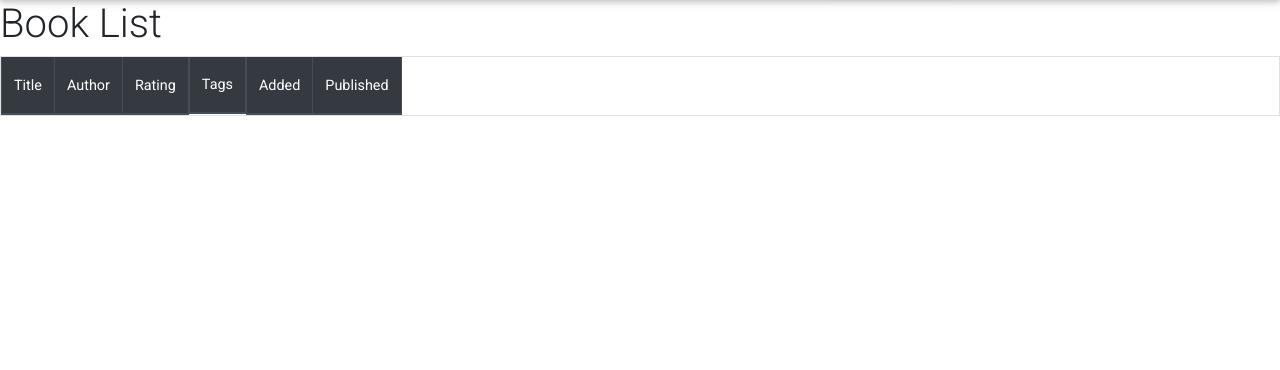
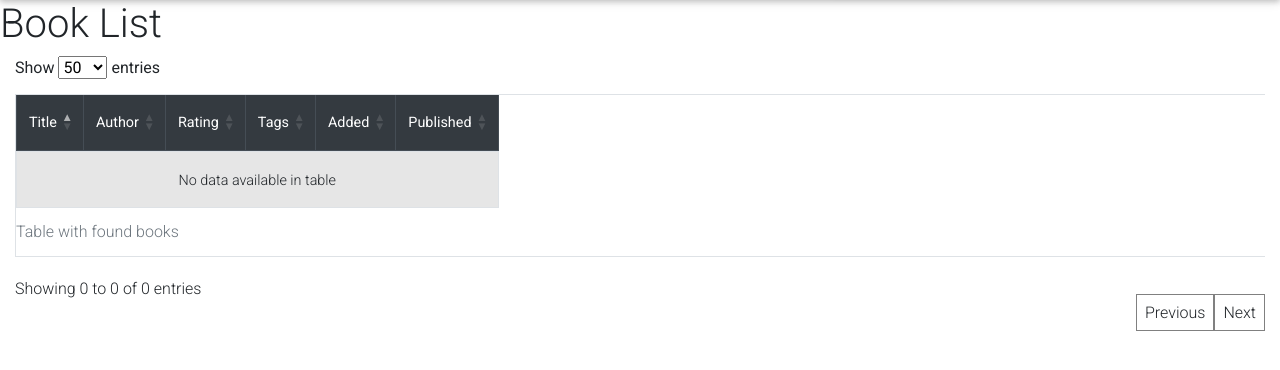
Before and after one commit to TinyAtoms/CalibreWAN, a Django app: template templates/library/book_list.html in a window 1280 px wide. Shown: the part 62-432 px from the top of the page. Run offline with Django 3.2, Linux system fonts and the light colour scheme; the template is opened without the code that fills it, so the values that code supplies are empty; parts of the project's set-up code (start-up, migrations or seed data) failed here and were passed over; some libraries are stand-ins or nearby versions.

Commit message:
added csp headers, worked on accesibility

```diff
--- a/requirements.txt
+++ b/requirements.txt
@@ -1,7 +1,9 @@
+wheel
 django-environ>=0.4.5 # seperating secrets
 Django==3.2.11 # the man himself
 django-allauth>=0.44 # oAuth
 django-autocomplete-light # autocomplete
+django-csp==3.7
 
 # development
 django-debug-toolbar>=3.2
--- /dev/null
+++ b/static/css/style.css
@@ -0,0 +1,55 @@
+p.count {
+    color: #FFFFFF;
+    background-color: #515151;
+    border: 1px #303030;
+    border-radius: 0.5rem;
+    padding: .2rem .25rem;
+    margin: 0.1rem 0.1rem .1rem;
+
+}
+
+
+
+/* stefan, this is my tag style */
+.tags a {
+    color: #000000;
+    background-color: #43A047;
+    font-size: 1em;
+    white-space: nowrap;
+    border-radius: 2rem;
+    padding:  .25rem .85rem .25rem;
+    line-height: 2;
+    margin: .2rem;
+    text-decoration: none;
+}
+
+.authors a {
+    color: #000000;
+    background-color: #43A047;
+    font-size: .75;
+    white-space: nowrap;
+    border-radius: 2rem;
+    padding: .25rem .85rem .25rem;
+    line-height: 2;
+    margin: 0.2rem;
+    text-decoration: none;
+}
+
+.tags {
+    display: flex;
+    flex-flow: row wrap;
+
+}
+
+.authors {
+    display: flex;
+    flex-flow: row wrap;
+
+}
+
+.paginate_button {
+    color: gray;
+    border: gray 1px solid;
+    padding: 0.5em;
+
+}
--- a/templates/base.html
+++ b/templates/base.html
@@ -1,18 +1,10 @@
+{% load static %}
 <!DOCTYPE html>
 <html lang="en">
-
 <head>
     {% block title %}<title>Local Library</title>{% endblock %}
     <meta charset="utf-8">
     <meta name="viewport" content="width=device-width, initial-scale=1, shrink-to-fit=no">
-
-
-    <!-- <link rel="stylesheet" type="text/css" href="/static/admin/css/forms.css">
-    <link rel="stylesheet" href="https://cdn.jsdelivr.net/npm/bootstrap@5.1.3/dist/css/bootstrap.min.css"
-        integrity="sha384-1BmE4kWBq78iYhFldvKuhfTAU6auU8tT94WrHftjDbrCEXSU1oBoqyl2QvZ6jIW3" crossorigin="anonymous">
-    <script src="https://cdn.jsdelivr.net/npm/bootstrap@5.1.3/dist/js/bootstrap.min.js"
-        integrity="sha384-QJHtvGhmr9XOIpI6YVutG+2QOK9T+ZnN4kzFN1RtK3zEFEIsxhlmWl5/YESvpZ13" crossorigin="anonymous">
-        </script> -->
 
 <!-- Font Awesome -->
 <link rel="stylesheet" href="https://use.fontawesome.com/releases/v5.8.2/css/all.css">
@@ -23,80 +15,18 @@
 <!-- Material Design Bootstrap -->
 <link href="https://cdnjs.cloudflare.com/ajax/libs/mdbootstrap/4.19.1/css/mdb.min.css" rel="stylesheet">
 
-    <style>
-        p.count {
-            color: #FFFFFF;
-            background-color: #515151;
-            border: 1px #303030;
-            border-radius: 0.5rem;
-            padding: .2rem .25rem;
-            margin: 0.1rem 0.1rem .1rem;
-
-        }
-
-
-
-        /* stefan, this is my tag style */
-        .tags a {
-            color: #000000;
-            background-color: #43A047;
-            font-size: 1em;
-            white-space: nowrap;
-            border-radius: 2rem;
-            padding:  .25rem .85rem .25rem;
-            line-height: 2;
-            margin: .2rem;
-            text-decoration: none;
-        }
-
-        .authors a {
-            color: #000000;
-            background-color: #43A047;
-            font-size: .75;
-            white-space: nowrap;
-            border-radius: 2rem;
-            padding: .25rem .85rem .25rem;
-            line-height: 2;
-            margin: 0.2rem;
-            text-decoration: none;
-        }
-
-        .tags {
-            display: flex;
-            flex-flow: row wrap;
-
-        }
-
-        .authors {
-            display: flex;
-            flex-flow: row wrap;
-
-        }
-
-        .paginate_button {
-            color: gray;
-            border: gray 1px solid;
-            padding: 0.5em;
-
-        }
-    </style>
+<link rel="stylesheet" href="{% static 'css/style.css' %}">
+<script type="text/javascript" src="https://cdnjs.cloudflare.com/ajax/libs/jquery/3.5.1/jquery.min.js"></script>
+<!-- Bootstrap tooltips -->
+<script type="text/javascript" src="https://cdnjs.cloudflare.com/ajax/libs/popper.js/1.14.4/umd/popper.min.js"></script>
+<!-- Bootstrap core JavaScript -->
+<script type="text/javascript" src="https://cdnjs.cloudflare.com/ajax/libs/twitter-bootstrap/4.5.0/js/bootstrap.min.js"></script>
 
 </head>
 
 <body class="bg-grey">
     {% load account %}
     {% load static %}
-
-
-<script type="text/javascript" src="https://cdnjs.cloudflare.com/ajax/libs/jquery/3.5.1/jquery.min.js"></script>
-<!-- Bootstrap tooltips -->
-<script type="text/javascript" src="https://cdnjs.cloudflare.com/ajax/libs/popper.js/1.14.4/umd/popper.min.js"></script>
-<!-- Bootstrap core JavaScript -->
-<script type="text/javascript" src="https://cdnjs.cloudflare.com/ajax/libs/twitter-bootstrap/4.5.0/js/bootstrap.min.js"></script>
-<!-- MDB core JavaScript -->
-<!-- <script type="text/javascript" src="https://cdnjs.cloudflare.com/ajax/libs/mdbootstrap/4.19.1/js/mdb.min.js"></script>  -->
-
-
 
     <nav class="navbar navbar-expand-lg navbar-dark bg-dark">
         <a class="navbar-brand" href="/">CalibreWAN</a>
--- a/templates/library/book_list.html
+++ b/templates/library/book_list.html
@@ -2,28 +2,41 @@
 
 {% block content %}
 {% load static %}
-    <h1 class="center">Book List</h1>
+<script src="https://cdn.datatables.net/1.11.4/js/dataTables.bootstrap4.min.js"></script>
+<script src="https://cdn.datatables.net/1.11.4/js/jquery.dataTables.min.js"></script>
 
-    <table id="books" class="table table-hover table-responsive table-bordered">
+<link rel="stylesheet" href="https://cdn.datatables.net/1.11.4/css/dataTables.bootstrap4.min.css">
+
+<h1 class="center">Book List</h1>
+<script nonce="{{ request.csp_nonce }}">
+    $(document).ready(function () {
+        $('#books').DataTable({ "searching": false, "pageLength": 50 });
+        $('.dataTables_length').addClass('bs-select');
+    });
+</script>
+
+<div class="container-fluid">
+    <table id="books" class="table table-hover table-striped table-responsive table-bordered">
+        <caption>Table with found books</caption>
         <thead class="thead-dark">
             <tr>
                 <!--When a header is clicked, run the sortTable function, with a parameter, 0 for sorting by names, 1 for sorting by country:-->
-                <th scope="col" class="title" onclick="sortTable(0)">Title</th>
-                <th scope="col" class="author" onclick="sortTable(1)">Author</th>
-                <th scope="col" class="rating" onclick="sortTable(2)">Rating</th>
-                <th scope="col" class="tags" onclick="sortTable(3)">Tags</th>
-                <th scope="col" class="added" onclick="sortTable(4)">Added</th>
-                <th scope="col" class="published" onclick="sortTable(5)">Published</th>
+                <th scope="col" class="title">Title</th>
+                <th scope="col" class="author">Author</th>
+                <th scope="col" class="rating">Rating</th>
+                <th scope="col" class="tags">Tags</th>
+                <th scope="col" class="added">Added</th>
+                <th scope="col" class="published">Published</th>
             </tr>
         </thead>
 
         <tbody>
             {% for book in book_list %}
             <tr>
-                <td><a href="{{ book.get_absolute_url }}">{{ book.title }}</a></td>
+                <th scope="row"><a href="{{ book.get_absolute_url }}">{{ book.title }}</a></th>
                 <td class="authors">
                     {% for author in book.authors.all %}
-                        <a href="{{ author.get_absolute_url }}" rel="author">{{ author }}</a>
+                    <a href="{{ author.get_absolute_url }}" rel="author">{{ author }}</a>
                     {% endfor %}
 
                 </td>
@@ -35,15 +48,15 @@
                 <td class="tags">
                     <!-- stefan  -->
                     {% for tag in book.tags.all %}
-                        <a href="{{ tag.get_absolute_url }}" rel="tag">{{ tag }}</a>
+                    <a href="{{ tag.get_absolute_url }}" rel="tag">{{ tag }}</a>
                     {% endfor %}
                 </td>
                 <td>{{ book.timestamp | date:"d/m/Y" }}</td>
                 <td>{{ book.pubdate.year }}</td>
             </tr>
-        {% endfor %}
+            {% endfor %}
         </tbody>
 
 
     </table>
-{% endblock %}
+    {% endblock %}
```
Also changed, not shown: CalibreWAN/adapter.py (added, +16 -0 lines), CalibreWAN/settings.py (+59 -4 lines), templates/library/book_detail.html (+13 -7 lines), templates/library/results.html (+6 -5 lines), 3 other files.
